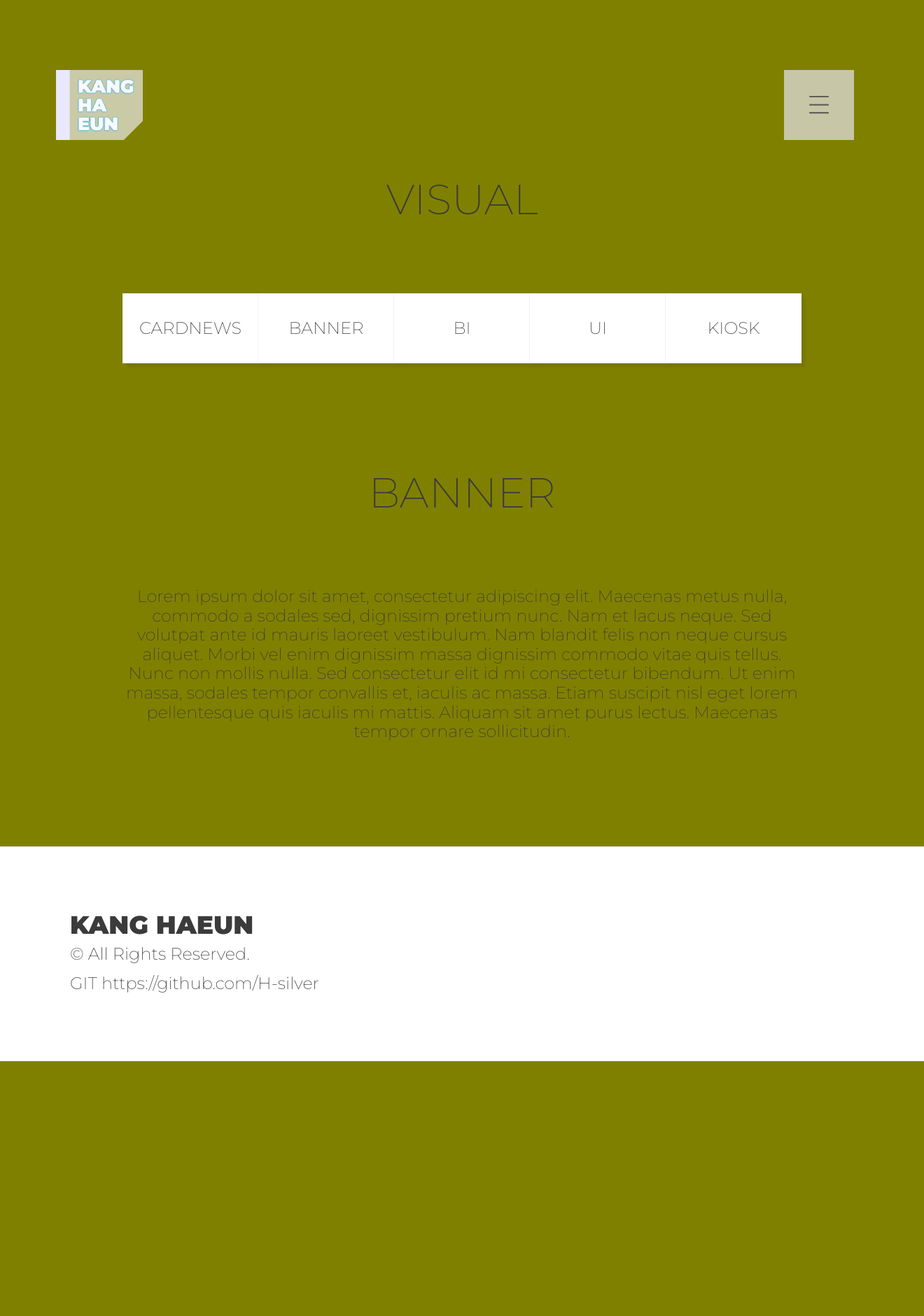
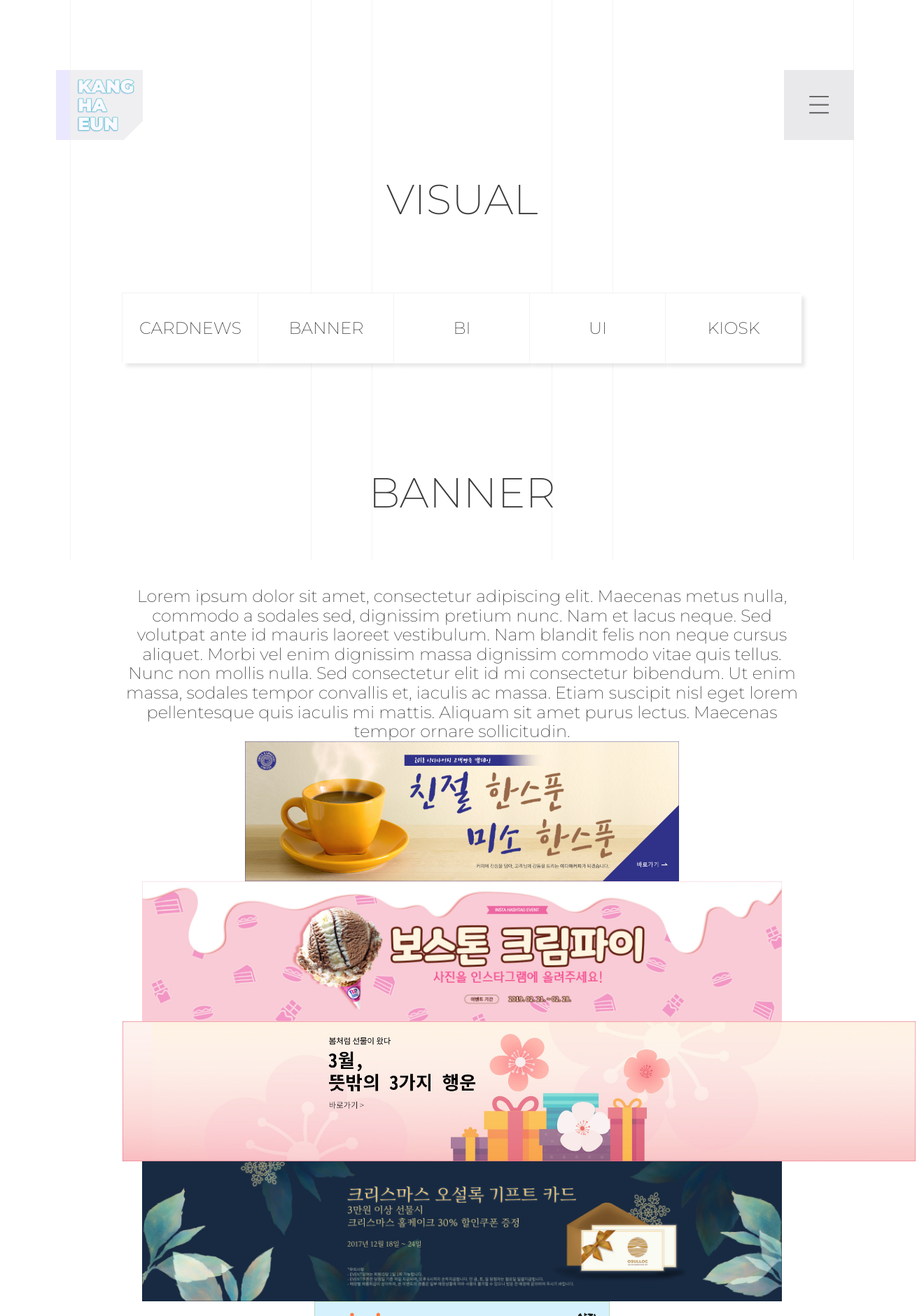
Before and after one commit to H-silver/portfolio_2020, a PHP site: page /sub_visual02.html in a window 1320 px wide. Shown: the top 1880 px of the page at 70% size. Before the commit the page ends 1516 px from the top, so only its background shows below. Run offline with PHP 8.4, Linux system fonts and the light colour scheme; style sheets or scripts are compiled from the project's sources.

Commit message:
sub_visual banner

```diff
--- a/css/sub.css
+++ b/css/sub.css
@@ -1,5 +1,3 @@
-.wrap {
-  background-color: olive; }
 .wrap #container {
   text-align: center;
   padding: 0 175px 150px 175px; }
@@ -37,5 +35,9 @@
     content: "";
     display: table;
     clear: both; }
+  .wrap #container .inner {
+    height: 200px; }
+    .wrap #container .inner img {
+      height: 100%; }
 
 /*# sourceMappingURL=sub.css.map */
--- a/scss/sub.scss
+++ b/scss/sub.scss
@@ -1,4 +1,4 @@
-.wrap {background-color: olive;
+.wrap {
    #container {
       text-align: center;
       padding: 0 175px 150px 175px;
@@ -111,5 +111,13 @@
       //       }
       //    }
       // }
+
+      //banner
+      .inner{
+         height: 200px;
+         img{
+            height: 100%;
+         }
+      }
    }
 }
--- a/slick/slick.css
+++ b/slick/slick.css
@@ -2,6 +2,10 @@
     .slider {
         width: 50%;
         margin: 100px auto;
+    }
+
+    .slider.center2 {
+        padding-top: 100px;
     }
 
     .slick-slide {
--- a/sub_visual02.html
+++ b/sub_visual02.html
@@ -6,17 +6,9 @@
     <title>KANG HAEUN</title>
     <link rel="stylesheet" href="css/style.css">
     <link rel="stylesheet" href="css/sub.css">
-    <script type="text/javascript" src="http://code.jquery.com/jquery-latest.js"></script>
+    <!-- <script type="text/javascript" src="http://code.jquery.com/jquery-latest.js"></script> -->
     <script src="https://code.jquery.com/jquery-1.12.0.min.js"></script>
     <script src="js/common.js"></script>
-
-    <!-- 탭 슬라이드
-    <link rel="stylesheet" href="./css/liquid-slider.css">
-    <script src="https://cdnjs.cloudflare.com/ajax/libs/jquery/1.10.2/jquery.min.js"></script>
-    <script src="https://cdnjs.cloudflare.com/ajax/libs/jquery-easing/1.3/jquery.easing.min.js"></script>
-    <script src="https://cdnjs.cloudflare.com/ajax/libs/jquery.touchswipe/1.6.4/jquery.touchSwipe.min.js"></script>
-    <script src="./js/jquery.liquid-slider.min.js"></script>
-    -->
 
 </head>
 <body>
@@ -53,7 +45,7 @@
         </div>
         <div id="container">
             <!--컨테이너 틀은 가능하면 같은형식으로-->
-            <div class="visual no-js">
+            <div class="visual">
                 <h2>VISUAL</h2>
                 <div class="tab">
                     <ul>
@@ -65,10 +57,21 @@
                     </ul>
 
                 </div>
-                <div id="main-slider" class="liquid-slider">
+                <div>
                     <div>
                         <h2 class="title">BANNER</h2>
                         <p>Lorem ipsum dolor sit amet, consectetur adipiscing elit. Maecenas metus nulla, commodo a sodales sed, dignissim pretium nunc. Nam et lacus neque. Sed volutpat ante id mauris laoreet vestibulum. Nam blandit felis non neque cursus aliquet. Morbi vel enim dignissim massa dignissim commodo vitae quis tellus. Nunc non mollis nulla. Sed consectetur elit id mi consectetur bibendum. Ut enim massa, sodales tempor convallis et, iaculis ac massa. Etiam suscipit nisl eget lorem pellentesque quis iaculis mi mattis. Aliquam sit amet purus lectus. Maecenas tempor ornare sollicitudin.</p>
+
+                        <div class="inner"><img src="./img/banner (1).jpg" alt="배너"></div>
+                        <div class="inner"><img src="./img/banner (2).jpg" alt="배너"></div>
+                        <div class="inner"><img src="./img/banner (3).jpg" alt="배너"></div>
+                        <div class="inner"><img src="./img/banner (4).jpg" alt="배너"></div>
+                        <div class="inner"><img src="./img/banner (5).jpg" alt="배너"></div>
+                        <div class="inner"><img src="./img/banner (6).jpg" alt="배너"></div>
+                        <div class="inner"><img src="./img/banner (7).jpg" alt="배너"></div>
+                        <div class="inner"><img src="./img/banner (8).jpg" alt="배너"></div>
+                        <div class="inner"><img src="./img/banner (9).jpg" alt="배너"></div>
+                        <div class="inner"><img src="./img/banner (10).jpg" alt="배너"></div>
                     </div>
                 </div>
             </div>
@@ -82,10 +85,6 @@
                 <li>GIT https://github.com/H-silver</li>
             </ul>
         </div>
-        <!-- 탭 -->
-        <script>
-            $('#main-slider').liquidSlider();
-        </script>
     </div>
     <div class="bg-line">
         <div class="bg-line1"></div>
```
Also changed, not shown: img/banner (1).jpg (added), img/banner (10).jpg (added), img/banner (2).jpg (added), img/banner (3).jpg (added), img/banner (4).jpg (added), img/banner (5).jpg (added), img/banner (6).jpg (added), img/banner (7).jpg (added), img/banner (8).jpg (added), img/banner (9).jpg (added), slick/slick-theme.css, 1 other file. Lines whose indentation alone changed are shown as unchanged.
